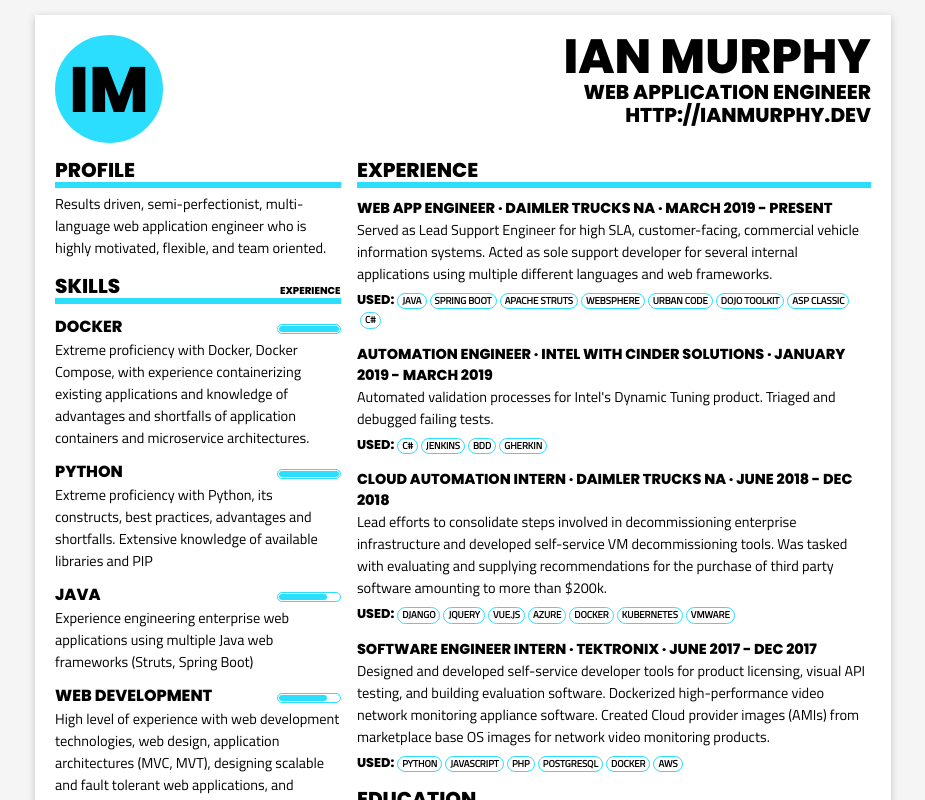
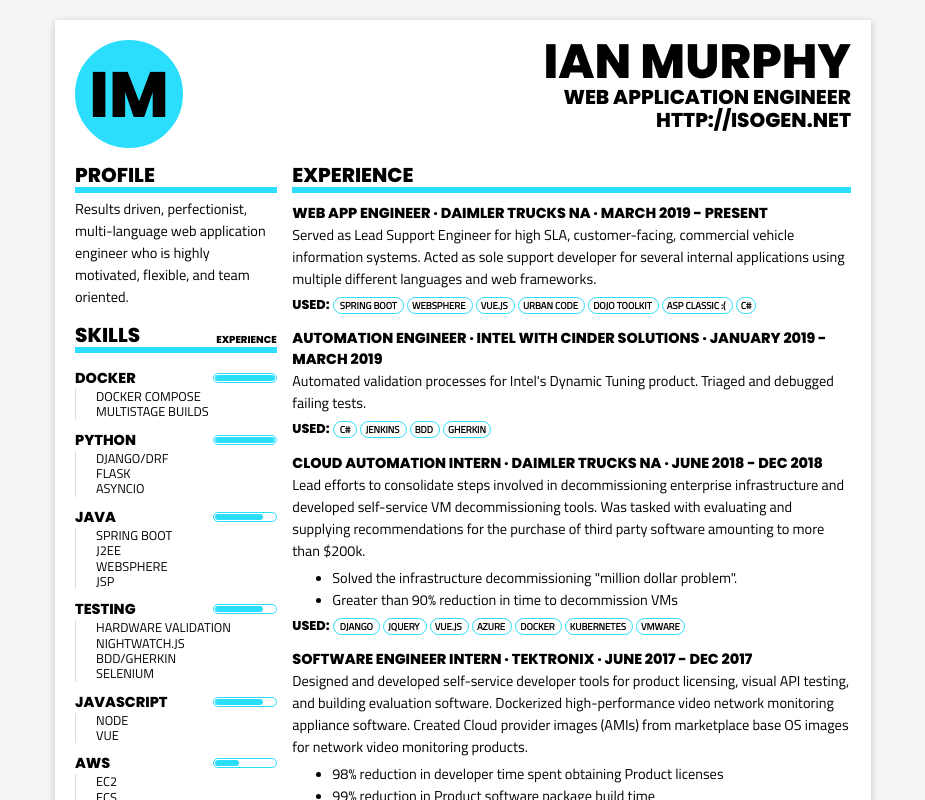
Before and after one commit to 3jackdaws/vue-ui-boilerplate, a Vue app: page /#/ in a window 1280 px wide. Shown: the top 800 px of the page, without its empty margins (177-1102 px from the left). Built offline with nearby package versions, Linux system fonts and the light colour scheme.

Commit message:
Add overflow thing

```diff
--- a/babel.config.js
+++ b/babel.config.js
@@ -10,7 +10,9 @@
           "transform": "quasar/dist/babel-transforms/imports.js",
           "preventFullImport": true
         }
-      }
-    ]
+      },
+
+    ],
+    ["@babel/plugin-proposal-optional-chaining"]
   ]
 }
--- a/package.json
+++ b/package.json
@@ -11,6 +11,7 @@
     "run:docker": "vue-cli-service build && docker-compose up"
   },
   "dependencies": {
+    "@babel/plugin-proposal-optional-chaining": "^7.7.4",
     "@fortawesome/fontawesome-svg-core": "^1.2.25",
     "@fortawesome/free-brands-svg-icons": "^5.11.2",
     "@fortawesome/free-solid-svg-icons": "^5.11.2",
@@ -33,7 +34,7 @@
     "chromedriver": "^76.0.0",
     "eslint": "^5.16.0",
     "eslint-plugin-vue": "^5.0.0",
-    "geckodriver": "^1.16.2",
+    "geckodriver": "^1.19.1",
     "nightwatch": "^1.1.13",
     "stylus": "^0.54.5",
     "stylus-loader": "^3.0.2",
--- a/src/App.vue
+++ b/src/App.vue
@@ -25,5 +25,9 @@
 <style>
 body{
   background-color: whitesmoke;
+  padding: 0;
+}
+html{
+  padding: 0;
 }
 </style>
--- a/src/components/resume/Page.vue
+++ b/src/components/resume/Page.vue
@@ -1,17 +1,26 @@
 <template>
-    <div class='page'>
+    <div :class='{page:true, loaded:isLoaded}'>
         <slot></slot>
     </div>
 </template>
 
 <script>
+import { type } from 'os'
 export default {
-
+    props:{
+        loaded:Boolean
+    },
+    computed:{
+        isLoaded(){
+            return typeof this.loaded == "undefined" || !!this.loaded
+        }
+    }
 }
 </script>
 
 <style scoped>
     .page{
+        box-sizing: border-box;
         width: 8.5in;
         height: 11in;
         position: relative;
@@ -24,7 +33,7 @@
     }
 
 
-    /* .page > *{
+    .page > *{
         transition-duration: 1s;
         transition-property: opacity;
         opacity: 0;
@@ -33,9 +42,15 @@
 
     .page.loaded > *{
         opacity: 1;
-    } */
+    }
 
-    .page:first-child{
-        margin-top:15px;
+
+
+    @media print{
+        .page{
+            box-shadow: none !important;
+            width: auto;
+            margin: 0;
+        }
     }
 </style>
--- a/src/components/resume/Resume.vue
+++ b/src/components/resume/Resume.vue
@@ -1,15 +1,16 @@
 <template>
     <div id="resume">
-        <page>
+        <page :loaded="!!data">
             <resume-header :data="headerData"></resume-header>
             <div class="page-content">
                 <column :width="columnWidth">
-                    <basic-section label="Profile" :text="data.profile"></basic-section>
-                    <skills :data="data.skills" />
+                    <basic-section v-if="data && data.profile" label="Profile" :text="data?data.profile : null"></basic-section>
+                    <basic-section v-if="data && !data.profile" label="Objective" :text="data?data.objective : null"></basic-section>
+                    <skills :data="data?data.skills:null" :overflow.sync="overflowSkills"/>
                 </column>
                 <column :width="100 - columnWidth">
-                    <experience :data="data.experience" />
-                    <education :data="data.education" />
+                    <experience :data="data?data.experience:null" />
+                    <education :data="data?data.education:null" />
                 </column>
             </div>
             <resume-footer>
@@ -52,27 +53,44 @@
     },
     data(){
         return {
-             columnWidth:36
+             columnWidth:27,
+             loaded:false,
+             overflowSkills:[]
         }
     },
     computed:{
         headerData(){
-            let { applicant, role, website } = this.data;
-            return {
-                applicant,
-                role,
-                website
+            if(this.data){
+                let { applicant, role, website } = this.data;
+                return {
+                    applicant,
+                    role,
+                    website
+                }
             }
+
         },
         initials(){
             let name = this.data.applicant.split(" ");
             return name[0][0] + name[1][0];
+        },
+
+    },
+    watch:{
+        data(newData){
+            if(newData.resumeName){
+                document.title = newData.resumeName;
+            }
+        },
+        overflowSkills(skills){
+            console.log(skills);
         }
     }
 }
 </script>
 
 <style >
+
     :root {
     /* --main-color: #f88575; */
         --main-color: #2cdefd;
@@ -109,7 +127,7 @@
         margin-bottom: 0px;
     }
 
-    p,span{
+    p,span,.text{
         font-family: var(--primary-font);
         /*font-weight: 300;*/
         font-size: 0.9em;
@@ -125,12 +143,16 @@
     }
 
     body{
-        /* margin-top: -15px !important; */
-        /* padding: 15px; */
+        margin: 0 !important;
     }
 
     a.no-decorate{
         text-decoration: none;
+        color: black;
+    }
+
+    a.no-decorate:hover{
+        text-decoration: underline;
         color: black;
     }
 
--- a/src/components/resume/ResumeHeader.vue
+++ b/src/components/resume/ResumeHeader.vue
@@ -2,9 +2,9 @@
 <div class="resume-header">
     <i-circle :size="100">IM</i-circle>
     <div class="right-header">
-        <h1>{{ data.applicant }}</h1>
-        <h3 class="">{{ data.role }}</h3>
-        <h3 class=""><a class="no-decorate" :href="data.website">{{ data.website }}</a></h3>
+        <h1>{{ applicant }}</h1>
+        <h3 class="">{{ role }}</h3>
+        <h3 class=""><a class="no-decorate" :href="website">{{ website }}</a></h3>
     </div>
 </div>
 </template>
@@ -16,6 +16,18 @@
     props:{data:Object},
     components:{
         ICircle
+    },
+    computed:{
+        applicant(){
+            return this.data ? this.data.applicant : ''
+        },
+        role(){
+            return this.data ? this.data.role : ''
+        },
+        website(){
+            return this.data ? this.data.website : ''
+        }
+
     }
 }
 </script>
@@ -27,15 +39,7 @@
         margin-top:0;
     }
 
-    a.no-decorate{
-        text-decoration: none;
-        color: black;
-    }
 
-    a.no-decorate:hover{
-        text-decoration: underline;
-        color: black;
-    }
 
     h3{
         line-height: 0.9em;
--- a/src/components/resume/decorations/Chip.vue
+++ b/src/components/resume/decorations/Chip.vue
@@ -13,7 +13,7 @@
 </script>
 <style scoped>
     .chip{
-        display: inline-block;
+        display: inline;
         border: 1px solid var(--main-color);
         font-size: 0.6em;
         padding: 0 4px;
--- a/src/components/resume/sections/Experience.vue
+++ b/src/components/resume/sections/Experience.vue
@@ -7,9 +7,9 @@
             <h5>{{ job.title }} &middot; {{ job.company }} &middot; {{ job.from }} - {{ job.to }}</h5>
 
             <p>{{ job.description }}</p>
-            <!-- <ul class="results">
+            <ul class="results">
                 <li v-for="r in job.results"><span>{{ r }}</span></li>
-            </ul> -->
+            </ul>
             <div>
                 <h6 class="inline-header" v-if="job.technologies">Used:</h6>
                 <chip :label="tech" v-for="tech in job.technologies" />
@@ -46,5 +46,10 @@
         margin-bottom: 5px;
     }
 
+    ul.results{
+        margin-top: 0;
+        margin-bottom: 5px;
+    }
+
 
 </style>
--- a/src/components/resume/sections/Skills.vue
+++ b/src/components/resume/sections/Skills.vue
@@ -1,17 +1,23 @@
 <template>
-    <div class="skills">
+    <div class="skills" ref="skillsContainer">
         <section-header>
             Skills
-            <span v-if="skillsHaveExperience" class="proficiency-header">Experience</span>
+            <span class="proficiency-header">Experience</span>
         </section-header>
-        <div v-for='skill in data' class='sub-section' :key="skill.name">
-            <h5>
+        <div class="skill-list">
+            <div v-for='skill in data' class='sub-section' :key="skill.name" :ref="skill.name">
+                <h5 class="skill">
                     {{ skill.name }}
                     <span v-if="skill.level" class="proficiency-level">
                         <span class="proficiency-bar" :style="{width:(skill.level*20)+'%'}"></span>
                     </span>
                 </h5>
-            <p class="desc">{{ skill.desc }}</p>
+                <div class="subskill-list">
+                    <div class="subskill text" v-for="sub in skill.sub">
+                        {{ sub }}
+                    </div>
+                </div>
+            </div>
         </div>
     </div>
 </template>
@@ -22,27 +28,76 @@
         SectionHeader
     },
     props:{
-        data:Array
+        data:Array,
+        overflow:Array
     },
-    computed:{
-        skillsHaveExperience() {
-            if(this.data){
-                for(let i = 0;i<this.data.length;i++) {
-                    if (this.data[i].level) return true;
+    data(){
+        return {
+            _visibleSkills:[],
         }
+    },
+
+    watch:{
+        data(skills){
+            this.$nextTick(() => {
+                let containerBottom = this.$refs["skillsContainer"].getBoundingClientRect().bottom;
+                let overflowSkills = [];
+                let refs = this.$refs;
+                // console.info("Bottom: ", containerBottom)
+                this.data.forEach(function(skill, index){
+                    let node = refs[skill.name][0];
+                    let rect = node.getBoundingClientRect();
+                    let visible = rect.bottom < containerBottom;
+
+                    // console.log(skill.name, visible);
+
+                    if(!visible){
+                        overflowSkills.push(skill);
                     }
-            return false;
+                })
+                this.$emit("update:overflow", overflowSkills);
+            }, this);
+
+        }
     },
+    miunted(){
+
     }
 }
 </script>
 
 <style scoped>
-    h5{
-        font-size: 1em;
-    }
+
     .desc{
         margin-bottom: 10px;
+    }
+
+    .skill{
+        cursor: pointer;
+    }
+
+    .skill:hover{
+        color: var(--main-color);
+        text-decoration: underline;
+    }
+
+    .skill-list{
+        overflow-y: hidden;
+        max-height: 7in;
+        border-bottom: 1px solid #ddd;
+
+    }
+
+    .subskill-list{
+        padding-left: 20px;
+
+        border-left: 1px solid #ddd;
+    }
+
+    .subskill{
+        text-transform: uppercase;
+        font-size: 0.8em;
+        line-height: 1.2em;
     }
 
     .proficiency-level{
@@ -54,7 +109,7 @@
         width: 60px;
         position: relative;
         padding: 1px;
-        margin-top: 10px;
+        margin-top: 5px;
     }
 
     .proficiency-bar{
--- a/src/data.js
+++ b/src/data.js
@@ -8,14 +8,13 @@
     resumeVersion:"2.3.0",
     applicant:"Ian Murphy",
     role:"Web Application Engineer",          //what you would consider yourself, this can be the position applied for
-    website:"http://ianmurphy.dev",                       //your personal website
+    website:"http://isogen.net",                       //your personal website
     linkedin:"linkedin.com/in/ian-m-murphy/",
     email:"ian@isogen.net",
     phone:"(503) 830 - 2275",
     github:"github.com/3jackdaws",
-    // objective:`Seeking a position ${COMPANY} where I can apply ${SKILLS} to ${OUTCOME}.`,                                                              //for tailored resumes
-    profile:`Results driven, semi-perfectionist, multi-language web application engineer who is highly motivated, flexible, and team oriented.`,    //for non-specific resumes
-    displayObjective:false,         //only object OR profile can be displayed at once.  If false, profile is displayed.  If true, objective is displayed.
+    objective:`Seeking a position ${COMPANY} where I can apply ${SKILLS} to ${OUTCOME}.`,                                                              //for tailored resumes
+    profile:`Results driven, perfectionist, multi-language web application engineer who is highly motivated, flexible, and team oriented.`,    //for non-specific resumes
     experience:[                    //professional experience
         {
             company:"Daimler Trucks NA",
@@ -27,13 +26,12 @@
 
             ],
             technologies:[
-                "Java",
                 "Spring Boot",
-                "Apache Struts",
                 "WebSphere",
+                "Vue.js",
                 "Urban Code",
                 "Dojo Toolkit",
-                "ASP Classic",
+                "ASP Classic :(",
                 "C#",
             ]
         },
@@ -125,63 +123,78 @@
             summary:"GPA 3.61 · Emplaced a solid foundation for analyzing problems and providing practical solutions.  Courses included Software Testing, Data Structures, Design Patterns, Operating Systems, Embedded Networking, and Advanced Unix."
         }
     ],
-    primarySkills:6,    //display this many skills on first page
-    secondarySkills:20, //display this many skills in overflow on second page
     skills:[
         {
             name:"Docker",
             level:5,
-            desc:"Extreme proficiency with Docker, Docker Compose, with experience containerizing existing applications and knowledge of advantages and shortfalls of application containers and microservice architectures."
+            sub:[
+                "Docker Compose",
+                "Multistage Builds",
+            ]
         },
         {
             name:"Python",
             level:5,
-            desc:"Extreme proficiency with Python, its constructs, best practices, advantages and shortfalls.  Extensive knowledge of available libraries and PIP"
+            sub:[
+                "Django/DRF",
+                "Flask",
+                "Asyncio",
+            ]
         },
         {
             name:"Java",
             level:4,
-            desc:"Experience engineering enterprise web applications using multiple Java web frameworks (Struts, Spring Boot)"
+            sub:[
+                "Spring Boot",
+                "J2EE",
+                "WebSphere",
+                "JSP",
+            ]
         },
         {
-            name:"Web Development",
+            name:"Testing",
             level:4,
-            desc:"High level of experience with web development technologies, web design, application architectures (MVC, MVT), designing scalable and fault tolerant web applications, and deploying and hosting web sites to Linux servers and Docker hosts."
-        },
-        {
-            name:"Software Testing",
-            level:4,
-            desc:"Adept knowledge of testing best practices, test driven development, and behavior driven development using Gherkin and frameworks similar to Cucumber."
+            sub:[
+                "Hardware Validation",
+                "Nightwatch.js",
+                "BDD/Gherkin",
+                "Selenium",
+            ]
         },
         {
             name:"JavaScript",
-            level:3,
-            desc:"Proficiency with front-end JavaScript, the DOM, and knowledge of the JavaScript runtime environment."
+            level:4,
+            sub:[
+                "Node",
+                "Vue",
+            ]
         },
         {
-            name:"Vue.JS",
-            level:3,
-            desc:"Moderate experience designing and developing Web applications with Vue.  This resume extensively uses Vue.js."
-        },
-        {
-            name:"Amazon Web Services",
-            level:3,
-            desc:"Experience with EC2, ECS, Lambda, and API Gateway services.  Experience converting existing software solutions into AMIs."
+            name:"AWS",
+            level:2,
+            sub:[
+                "EC2",
+                "ECS",
+                "Fargate",
+            ]
         },
         {
             name:"C/C++",
             level:3.5,
-            desc:"Experience includes embedded networking and low level Linux development. Moderately experienced with C++ and many language constructs."
+            sub:[
+                "EC2",
+                "ECS",
+                "Fargate",
+            ]
         },
-        // {
-        //     name:"Django",
-        //     level:4,
-        //     desc:"Proficient with Models, Forms, Middleware, Django templating, custom authentication backends.  Extensive experience with add on frameworks such as DRF and Channels."
-        // },
         {
             name:"C#",
             level:3,
-            desc:"Moderate experience writing Xamarin apps and Unity game logic.  Much formal schooling, including Testing and Design Patterns was in C#."
+            sub:[
+                "SpecFlow",
+                "Xamarin",
+                "Unity",
+            ]
         },
         {
             name:"Jenkins",
```
Also changed, not shown: src/components/pages/ViewResume.vue (+7 -1 lines), 1 other file (tests, documents, lock files or other folders). Lines whose indentation alone changed are shown as unchanged.
